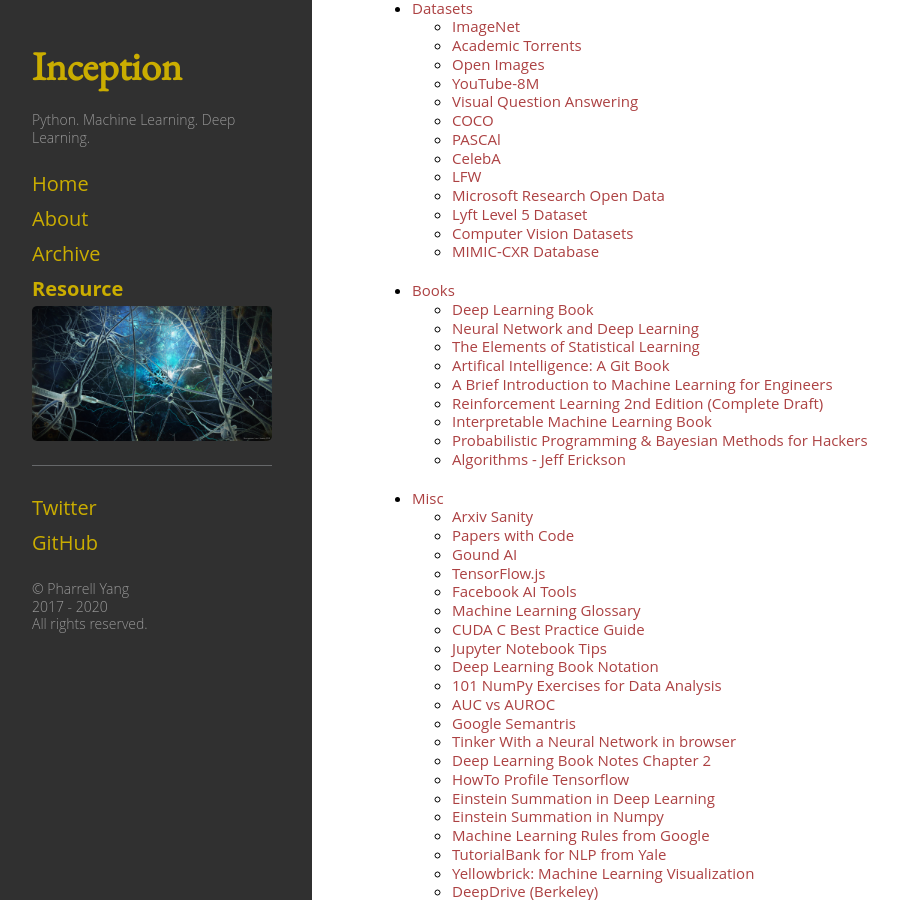
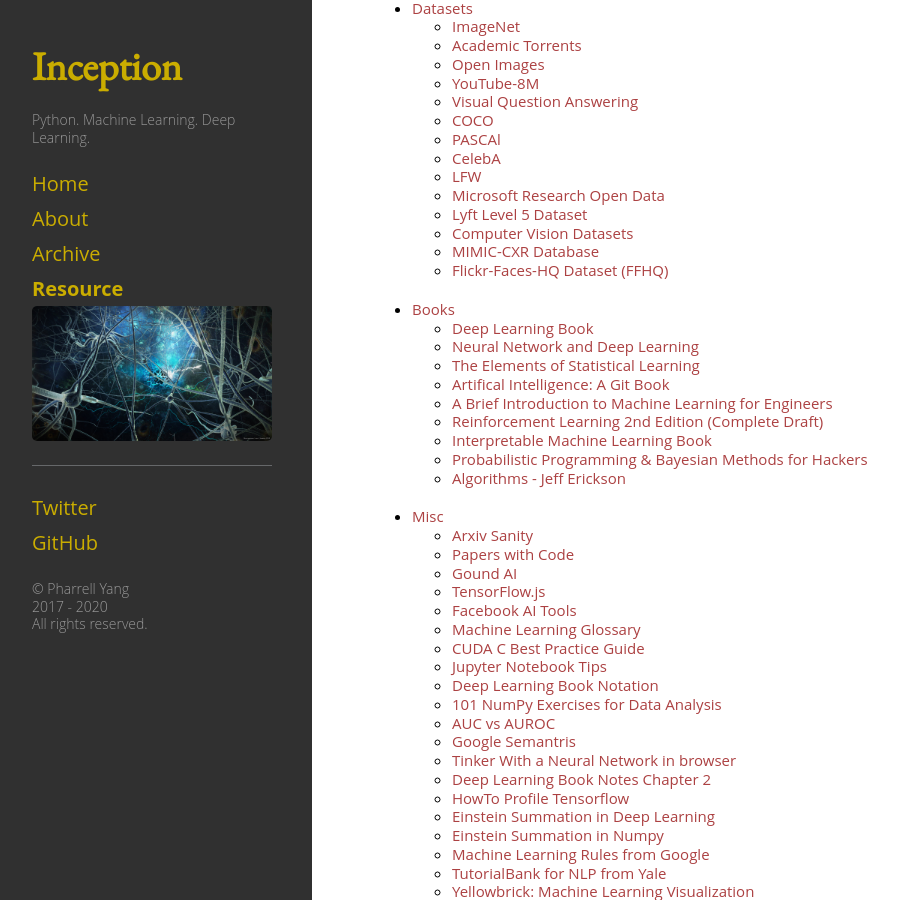
Before and after one commit to pharrellyhy/pharrellyhy.github.io.bakcup, a Jekyll site: the page built from resource.md, in a window 1280 px wide and 900 px high, scrolled down 3333 px. Shown: the whole window, without its empty margins (8-906 px from the left). Built offline with Jekyll 4.4.1, drawn with Linux system fonts in a browser that asks for light colours.

Commit message:
Updates resource.

```diff
--- a/_data/nav.yml
+++ b/_data/nav.yml
@@ -524,6 +524,9 @@
     - title: "MIMIC-CXR Database"
       url: "https://physionet.org/content/mimic-cxr/2.0.0/"
 
+    - title: "Flickr-Faces-HQ Dataset (FFHQ)"
+      url: "https://github.com/NVlabs/ffhq-dataset"
+
 
 - title: "Books"
   sublinks:
```
